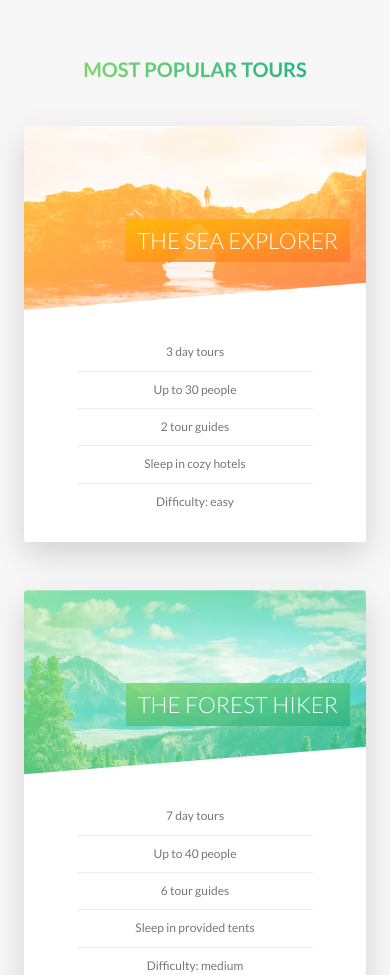
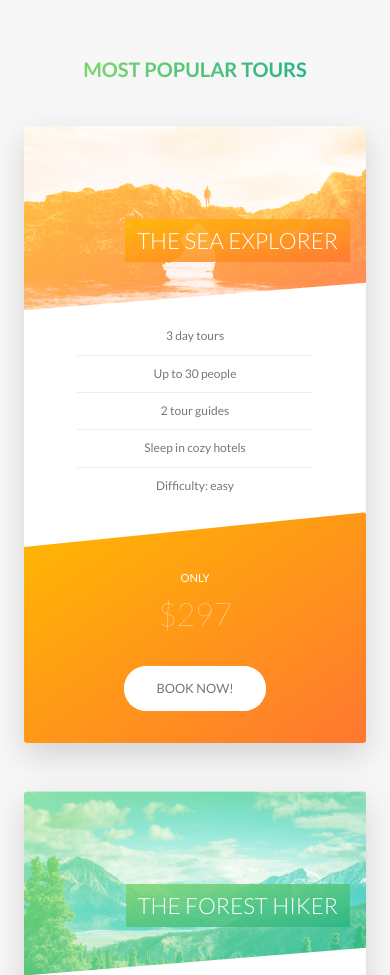
Before and after one commit to rawwrr/Natours-web-site, a website: page index.html in a window 390 px wide. Shown: the part 2400-3375 px from the top of the page. Drawn offline with Linux system fonts and the light colour scheme.

Commit message:
responsive images in html

```diff
--- a/index.html
+++ b/index.html
@@ -412,7 +412,19 @@
 
     <footer class="footer">
       <div class="footer__logo-box">
-        <img src="img/logo-green-2x.png" alt="Full logo" class="footer__logo" />
+        <picture class="footer__logo">
+          <source
+            srcset="
+              img/logo-green-small-1x.png 1x,
+              img/logo-green-small-2x.png 2x
+            "
+            media="(max-width: 37.5em)"
+          />
+          <img
+            srcset="img/logo-green-1x.png 1x, img/logo-green-2x.png 2x"
+            alt="Full logo"
+          />
+        </picture>
       </div>
       <div class="row">
         <div class="col-1-of-2">
--- a/sass/components/_card.scss
+++ b/sass/components/_card.scss
@@ -162,7 +162,7 @@
   &__cta {
     @include absCenter;
 
-    width: 90%;
+    width: 100%;
     text-align: center;
   }
 
@@ -181,4 +181,49 @@
     font-size: 6rem;
     font-weight: 100;
   }
+
+  @include respond(tab-port) {
+    height: auto;
+    border-radius: 3px;
+    background-color: $color-white;
+    box-shadow: 0 1.5rem 4rem rgba($color-black, 0.15);
+
+    &__side {
+      height: auto;
+      position: relative;
+      box-shadow: none;
+
+      &--back {
+        transform: rotateY(0);
+        clip-path: polygon(0 15%, 100% 0, 100% 100%, 0 100%);
+      }
+    }
+
+    &:hover &__side--front {
+      transform: rotateY(0);
+    }
+
+    &__details {
+      padding: 1rem 3rem;
+    }
+
+    // BACK SIDE STYLING
+
+    &__cta {
+      position: relative;
+      top: 0;
+      left: 0;
+      transform: translate(0);
+      width: 100%;
+      padding: 7rem 4rem 4rem 4rem;
+    }
+
+    &__price-box {
+      margin-bottom: 3rem;
+    }
+
+    &__price-value {
+      font-size: 4rem;
+    }
+  }
 }
--- a/sass/components/_form.scss
+++ b/sass/components/_form.scss
@@ -15,6 +15,10 @@
     width: 90%;
     display: block;
     transition: all 0.3s;
+
+    @include respond(tab-port) {
+      width: 100%;
+    }
 
     &:focus {
       outline: none;
@@ -49,6 +53,11 @@
   &__radio-group {
     width: 49%;
     display: inline-block;
+
+    @include respond(tab-port) {
+      width: 100%;
+      margin-bottom: 2rem;
+    }
   }
 
   &__radio-input {
--- a/sass/components/_story.scss
+++ b/sass/components/_story.scss
@@ -9,6 +9,16 @@
   font-size: $default-font-size;
   transform: skewX(-12deg);
 
+  @include respond(tab-port) {
+    width: 100%;
+    padding: 4rem;
+    padding-left: 7rem;
+  }
+
+  @include respond(phone) {
+    transform: skewX(0);
+  }
+
   &__shape {
     width: 15rem;
     height: 15rem;
@@ -19,8 +29,11 @@
     -webkit-clip-path: circle(50% at 50% 50%);
     clip-path: circle(50% at 50% 50%);
     transform: translateX(-3rem) skewX(12deg);
+    position: relative;
 
-    position: relative;
+    @include respond(phone) {
+      transform: translateX(-3rem) skewX(0);
+    }
   }
 
   &__img {
@@ -32,6 +45,10 @@
 
   &__text {
     transform: skewX(12deg);
+
+    @include respond(phone) {
+      transform: skewX(0);
+    }
   }
 
   &__caption {
--- a/sass/pages/_home.scss
+++ b/sass/pages/_home.scss
@@ -74,10 +74,36 @@
   border-radius: 3px;
   box-shadow: 0 1.5rem 4rem rgba($color-black, 0.2);
 
-  height: 50rem;
+  @include respond(tab-land) {
+    background-image: linear-gradient(
+        105deg,
+        rgba($color-white, 0.9) 0%,
+        rgba($color-white, 0.9) 65%,
+        transparent 65%
+      ),
+      url(../img/nat-10.jpg);
+    background-size: cover;
+  }
+
+  @include respond(tab-port) {
+    background-image: linear-gradient(
+        to right,
+        rgba($color-white, 0.9) 0%,
+        rgba($color-white, 0.9) 100%
+      ),
+      url(../img/nat-10.jpg);
+  }
 
   &__form {
     width: 50%;
     padding: 6rem;
+
+    @include respond(tab-land) {
+      width: 65%;
+    }
+
+    @include respond(tab-port) {
+      width: 100%;
+    }
   }
 }
```
Also changed, not shown: css/style.css.
